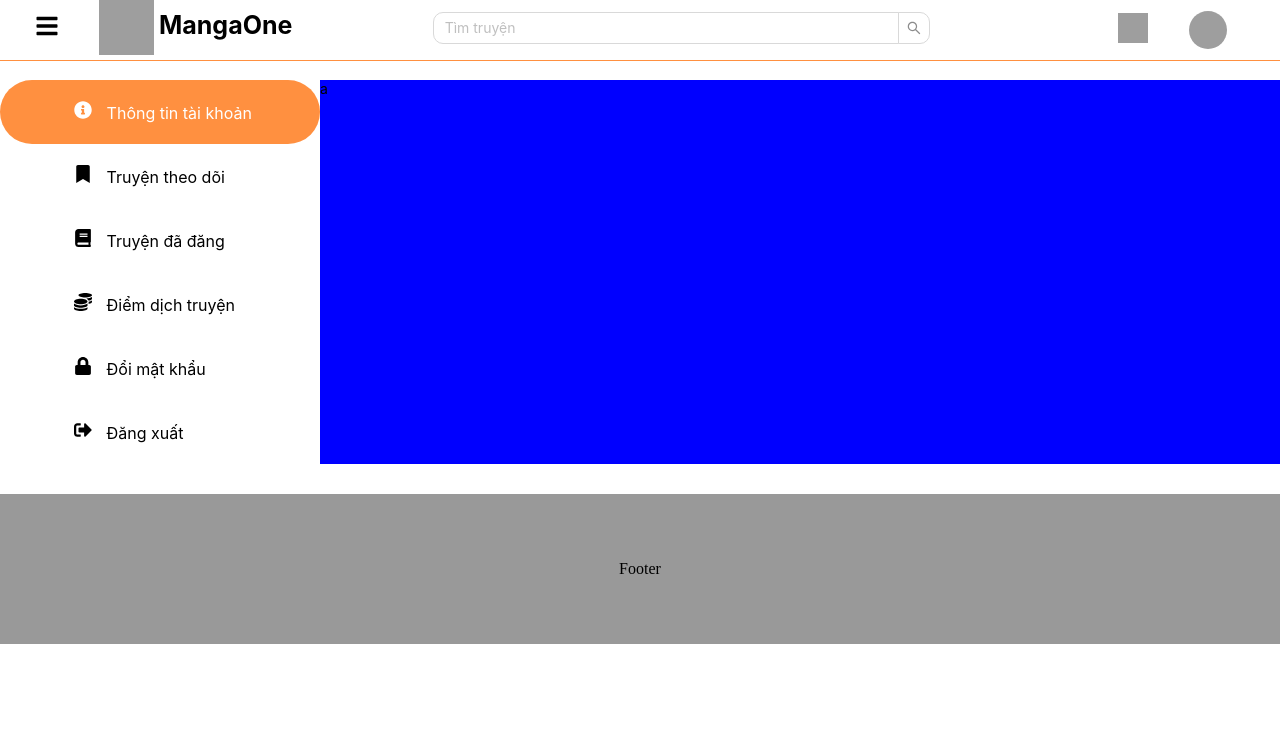
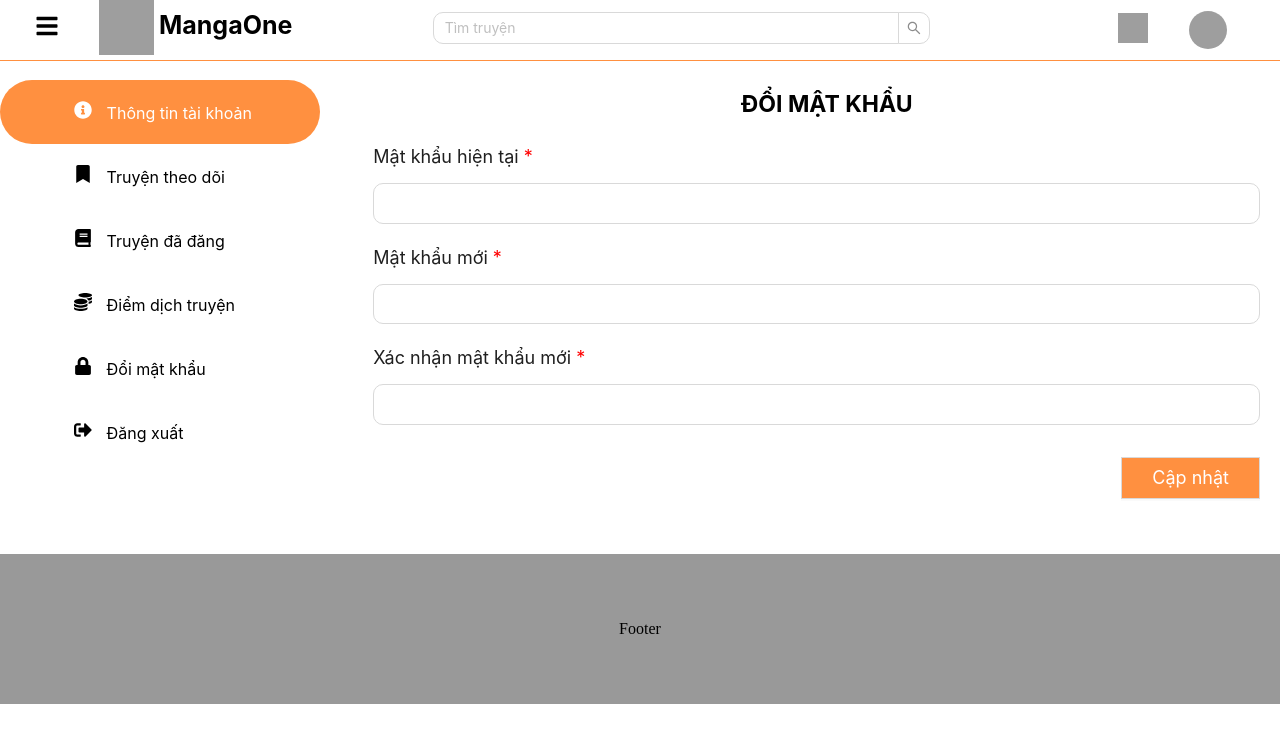
Before and after one commit to SakagawaKyohei/MangaOne, a React (Create React App) app: page /doi-mat-khau in a window 1280 px wide. Shown: the top 742 px of the page. Built offline with nearby package versions, Linux system fonts and the light colour scheme; grey boxes are pictures that could not be loaded.

Commit message:
change password page

```diff
--- a/src/components/AccountPage/AccountPage.tsx
+++ b/src/components/AccountPage/AccountPage.tsx
@@ -1,6 +1,8 @@
 import React, { useState } from "react";
 import "./AccountPage.css";
 import { AccountbarData } from "./AccountbarData";
+
+//lam position fixed nhung khong loi
 
 function AccountPage() {
   const handleclick = (i: number) => {
--- a/src/pages/Data/InputData.tsx
+++ b/src/pages/Data/InputData.tsx
@@ -291,6 +291,10 @@ export const InputInfo = [
             color: "white",
             fontSize: 18,
             height: 38,
+            paddingTop: 20,
+            paddingBottom: 20,
+            paddingLeft: 30,
+            paddingRight: 30,
           }}
         >
           <p>Cập nhật</p>
@@ -299,3 +303,48 @@ export const InputInfo = [
     ),
   },
 ];
+
+export const InputChangePass = [
+  {
+    title: "Mật khẩu hiện tại",
+    batbuoc: true,
+    label: <Input style={input2}></Input>,
+  },
+
+  {
+    title: "Mật khẩu mới",
+    batbuoc: true,
+    label: <Input style={input2}></Input>,
+  },
+
+  {
+    title: "Xác nhận mật khẩu mới",
+    batbuoc: true,
+    label: <Input style={input2}></Input>,
+  },
+
+  {
+    label: (
+      <div style={{ display: "flex", justifyContent: "end" }}>
+        <Button
+          style={{
+            display: "flex",
+            justifyContent: "center",
+            alignItems: "center",
+            borderRadius: 0,
+            backgroundColor: "#FF9040",
+            color: "white",
+            fontSize: 18,
+            height: 38,
+            paddingTop: 20,
+            paddingBottom: 20,
+            paddingLeft: 30,
+            paddingRight: 30,
+          }}
+        >
+          <p>Cập nhật</p>
+        </Button>
+      </div>
+    ),
+  },
+];
--- a/src/pages/Doimaukhau.tsx
+++ b/src/pages/Doimaukhau.tsx
@@ -1,8 +1,21 @@
 import React from "react";
 import AccountPage from "../components/AccountPage/AccountPage";
-import { Col, Row } from "antd";
+import { Col, Form, Row } from "antd";
+import { InputChangePass } from "./Data/InputData";
 
 function Doimaukhau() {
+  const style: React.CSSProperties = {
+    fontSize: 18,
+    paddingBottom: 10,
+  };
+
+  const style2: React.CSSProperties = {
+    marginBottom: 12,
+    marginRight: 20,
+    fontSize: 18,
+    display: "flex",
+    flexDirection: "row",
+  };
   return (
     <div>
       <p style={{ fontSize: 0.01 }}>.</p>
@@ -11,8 +24,52 @@ function Doimaukhau() {
           <Col span={6}>
             <AccountPage />
           </Col>
-          <Col span={18} style={{ backgroundColor: "blue" }}>
-            <p>a</p>
+          <Col span={17} offset={1}>
+            <h1
+              style={{
+                textAlign: "center",
+                marginTop: 10,
+                marginBottom: 20,
+                fontSize: 23,
+              }}
+            >
+              ĐỔI MẬT KHẨU
+            </h1>
+            <div
+              style={{
+                marginTop: 25,
+                marginBottom: 25,
+                marginRight: 20,
+              }}
+            >
+              <div>
+                <Form>
+                  <div>
+                    {InputChangePass.map((items, index) => (
+                      <div
+                        style={{
+                          marginBottom: 20,
+                        }}
+                      >
+                        <Row>
+                          <Col span={24}>
+                            <div style={style2}>
+                              {items.title}
+                              {items.batbuoc ? (
+                                <p style={{ color: "red", marginLeft: 5 }}>*</p>
+                              ) : (
+                                <p></p>
+                              )}
+                            </div>
+                          </Col>
+                          <Col span={24}>{items.label}</Col>
+                        </Row>
+                      </div>
+                    ))}
+                  </div>
+                </Form>
+              </div>
+            </div>
           </Col>
         </Row>
       </div>
```
